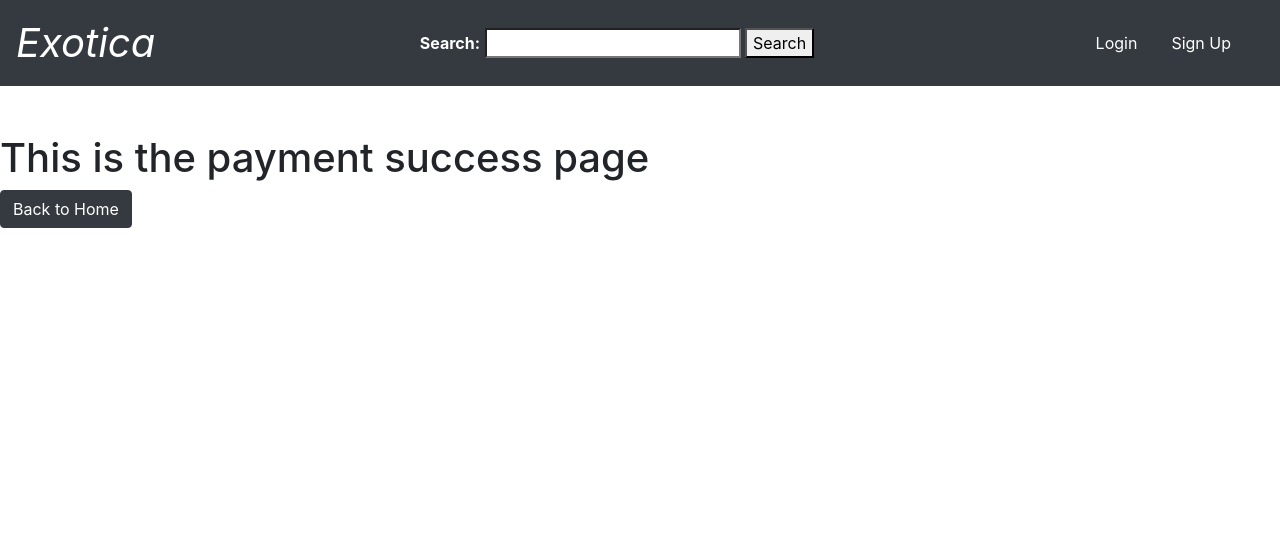
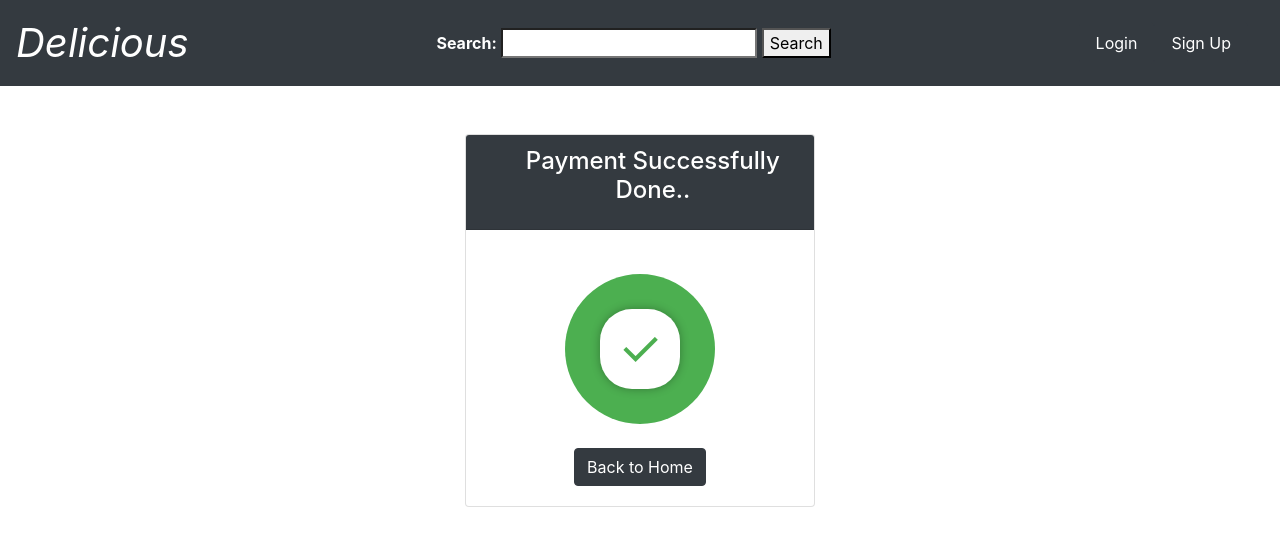
Before and after one commit to SheerinShaikh2003/Django, a Django app: page /users/ps/ in a window 1280 px wide. Shown: the top 546 px of the page. Run offline with Django 4.2, Linux system fonts and the light colour scheme; some libraries are stand-ins or nearby versions.

Commit message:
commit:43

```diff
--- a/food/templates/food/base.html
+++ b/food/templates/food/base.html
@@ -30,7 +30,7 @@
 				href="{% url 'food:index' %}"
 				class="navbar-brand"
 				style="font-size: 40px; font-style: italic">
-				Exotica
+				Delicious
 			</a>
 
 
--- a/mysite/urls.py
+++ b/mysite/urls.py
@@ -19,6 +19,7 @@ from django.urls import path,include
 from users import views as users_views
 from django.conf.urls.static import static
 from django.conf import settings
+from django.contrib.auth import views as auth_views
 urlpatterns = [
     path('admin/', admin.site.urls),
     path('food/',include('food.urls')),
@@ -27,5 +28,11 @@ urlpatterns = [
     path('login/',users_views.login_view,name='login'),
     path('logout/', users_views.logout_view, name='logout'),
     path('profile/', users_views.profilepage, name='profile'),
+# reset password urls ############
+    path('password_reset/',auth_views.PasswordResetView.as_view(),name='password_reset'),
+    path('password_reset/done/',auth_views.PasswordResetDoneView.as_view(),name='password_reset_done'),
+    path('reset/<uidb64>/<token>/',auth_views.PasswordResetConfirmView.as_view(),name='password_reset_confirm'),
+    path('reset/done/',auth_views.PasswordResetCompleteView.as_view(),name='password_reset_complete'),
+################
 ]
 urlpatterns += [] + static(settings.MEDIA_URL, document_root=settings.MEDIA_ROOT)
--- a/users/templates/users/login.html
+++ b/users/templates/users/login.html
@@ -24,6 +24,7 @@
                         <input class="offset-md-1" type="password" id="pass" name="password"><br><br>
 
                         <button class="btn btn-success btn-sm offset-md-1" type="submit">Login</button>
+                        <p><a href="{% url 'password_reset' %}">Forgotten your password?</a></p>
                     </form>
 
                 </div>
--- a/users/templates/users/orders_upd.html
+++ b/users/templates/users/orders_upd.html
@@ -8,7 +8,7 @@
     <div class="row">
         <div class="col-md-4 offset-md-4">
             <div class="card">
-                <div class="card-header text-white bg-info">
+                <div class="card-header text-white bg-dark">
                     <div class="card-title offset-md-1">
                         Update Order
                     </div>
@@ -19,7 +19,7 @@
 
                        <br><label for="">Quantity: </label><br>
                        {{ form.quantity }}
-
+                        <br><br>
                         <button class="btn btn-success btn-sm offset-md-1" type="submit">Confirm</button>
                     </form>
 
--- a/users/templates/users/pymtsuccess.html
+++ b/users/templates/users/pymtsuccess.html
@@ -1,11 +1,73 @@
 {% extends 'food/base.html' %}
 
 {% block body %}
+<!DOCTYPE html>
+<html lang="en">
+<head>
+    <meta charset="UTF-8">
+    <meta name="viewport" content="width=device-width, initial-scale=1.0">
+    <title>Success Mark in Circle</title>
+    <style>
 
-<h1>This is the payment success page</h1>
+        .circle {
+            width: 150px;
+            height: 150px;
+            background-color: #4caf50; /* Green color for success */
+            border-radius: 50%;
+            display: flex;
+            align-items: center;
+            justify-content: center;
+        }
 
-<a href="{% url 'food:index' %}" class="btn btn-dark">
-    Back to Home
-</a>
+        .checkmark {
+            width: 80px;
+            height: 80px;
+            border-radius: 40%;
+            background-color: #fff;
+            display: flex;
+            align-items: center;
+            justify-content: center;
+            box-shadow: 0 0 10px rgba(0, 0, 0, 0.3);
+        }
+
+        .checkmark::before {
+            content: '\2713'; /* Unicode checkmark character */
+            font-size: 50px;
+            color: #4caf50;
+        }
+    </style>
+</head>
+<body>
+<center>
+    <div class="container">
+        <div class="row">
+            <div class="col-md-4 offset-md-4">
+                <div class="card">
+                    <div class="card-header text-white bg-dark">
+                        <div class="card-title offset-md-1">
+                            <h4>Payment Successfully Done..</h4>
+                        </div>
+                    </div>
+                    <div class="card-body">
+                        <br>
+                        <div class="circle">
+                            <div class="checkmark"></div>
+                        </div><br>
+
+                        <a href="{% url 'food:index' %}" class="btn btn-dark">
+                            Back to Home
+                        </a>
+
+                    </div>
+                </div>
+
+            </div>
+        </div>
+    </div>
+</center>
+
+</body>
+</html>
+
 
 {% endblock %}
--- /dev/null
+++ b/users/templates/users/registration/password_reset_email.html
@@ -0,0 +1,4 @@
+Someone asked for password reset for email {{ email }}. Follow the link
+below:
+{{ protocol }}://{{ domain }}{% url "password_reset_confirm" uidb64=uid token=token %}
+Your username, in case you've forgotten: {{ user.get_username }}
```
Also changed, not shown: users/templates/users/crf_upd.html (+21 -5 lines), users/templates/users/item-form.html (+26 -5 lines), users/templates/users/orders.html (+20 -1 lines), users/templates/users/registration/password_reset_complete.html (added, +7 -0 lines), users/templates/users/registration/password_reset_confirm.html (added, +16 -0 lines), users/templates/users/registration/password_reset_done.html (added, +8 -0 lines), users/templates/users/registration/password_reset_form.html (added, +11 -0 lines), db.sqlite3, pictures/profile_pictures/profilepic2_XQFqxTf.jpg (added), pictures/profile_pictures/profilepic2_Z2XAlc1.jpg (added), pictures/profile_pictures/profilepic2_dNGEZbK.jpg (added).
